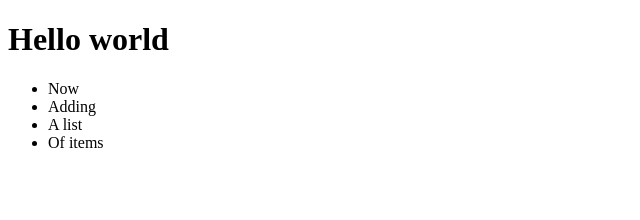
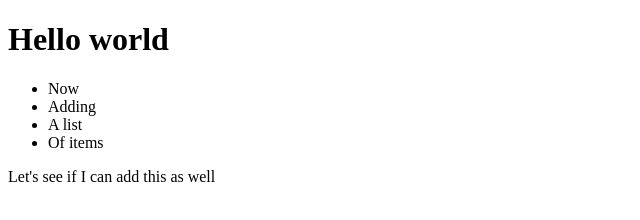
Before and after one commit to MendimAvdyli/hello-world, a plain HTML site: page index.html in a window 1280 px wide. Shown: the whole page, without its empty margins (0-640 px from the left). Drawn offline with Linux system fonts and the light colour scheme.

Commit message:
Added a p

```diff
--- a/index.html
+++ b/index.html
@@ -11,5 +11,6 @@
 		<li>A list</li>
 		<li>Of items</li>
 	</ul>
+	<p>Let's see if I can add this as well</p>
 </body>
 </html>
```
